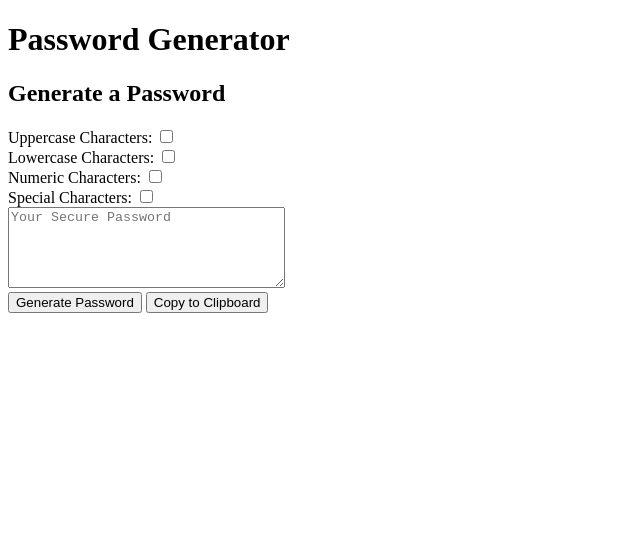
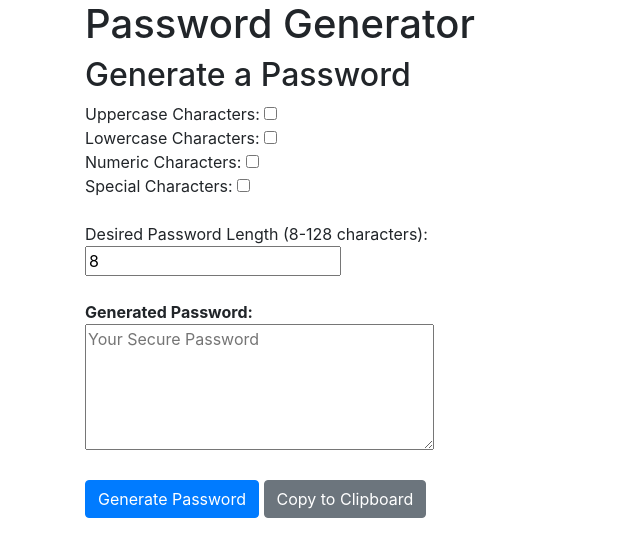
Before and after one commit to moullier/password-generator, a plain HTML site: page index.html in a window 1280 px wide. Shown: the whole page, without its empty margins (0-640 px from the left). Drawn offline with nearby package versions, Linux system fonts and the light colour scheme.

Commit message:
added bootstrap styling

```diff
--- a/index.html
+++ b/index.html
@@ -4,20 +4,31 @@
     <meta charset="UTF-8" />
     <meta name="viewport" content="width=device-width, initial-scale=1.0" />
     <meta http-equiv="X-UA-Compatible" content="ie=edge" />
+    <link rel="stylesheet" href="https://stackpath.bootstrapcdn.com/bootstrap/4.3.1/css/bootstrap.min.css" integrity="sha384-ggOyR0iXCbMQv3Xipma34MD+dH/1fQ784/j6cY/iJTQUOhcWr7x9JvoRxT2MZw1T" crossorigin="anonymous">
+
     <title>Password Generator</title>
   </head>
 
   <body>
-    <header>
+    <div class="container">
+      <div class="row">
+        <div class="col-12">
           <h1>Password Generator</h1>
-    </header>
+        </div>
+      </div>
+
+      <div class="row">
+        <div class="col-12">
           <h2>Generate a Password</h2>
 
           Uppercase Characters: <input type="checkbox" id="UppercaseCheck"><br>
           Lowercase Characters: <input type="checkbox" id="LowercaseCheck"><br>
           Numeric Characters: <input type="checkbox" id="NumericCheck"><br>
-    Special Characters: <input type="checkbox" id="SpecialCheck"><br>
-
+          Special Characters: <input type="checkbox" id="SpecialCheck"><br><br>
+          Desired Password Length (8-128 characters):<br><input type="text" id="passwordLength" value="8">
+          <br>
+          <br>
+          <strong>Generated Password:</strong><br>
           <textarea
             readonly
             id="passwordField"
@@ -27,10 +38,16 @@
             cols="32"
           ></textarea>
           <br>
-    <button id="generate" onclick="masterFunction()">Generate Password</button>
-    <button id="copy" onclick="copyPasswordtoClipboard()">
+
+          <br>
+          <button class="btn btn-primary" id="generate" onclick="masterFunction()">Generate Password</button>
+          <button class="btn btn-secondary" id="copy" onclick="copyPasswordtoClipboard()">
             Copy to Clipboard
           </button>
+        </div>
+      </div>
+    </div>
+
 
     <script>
 
@@ -48,7 +65,7 @@
         var NC = includeNC.checked;
         var SC = includeSC.checked;
 
-        alert(UC + " " + LC + " " + NC + " " + SC);
+        // alert(UC + " " + LC + " " + NC + " " + SC);
 
         //check to insure that at least one checkbox is selected, if not, exits the function
         if(!(UC || LC || NC || SC)){
@@ -60,7 +77,14 @@
         // alert("Include Lowercase: " + LC)
         // alert("Include Numeric: " + NC)
         // alert("Include Special: " + SC)
-        length = getLength();
+        length = getLengthfromText();
+
+        //check if length is valid, if not return
+        if(!(length >= 8 && length <= 128)) {
+          alert("Desired length must be between 8 and 128 characters");
+          return;
+        }
+
 
         password = generatePassword(length, UC, LC, NC, SC);
 
@@ -84,6 +108,16 @@
         }
 
         return length;
+    }
+
+    function getLengthfromText() {
+      var lengthText = document.getElementById("passwordLength");
+
+      var int = parseInt(lengthText.value);
+      console.log("int " + int);
+
+      return int;
+
     }
 
     function generatePassword(length, UC, LC, NC, SC) {
```
Lines whose indentation alone changed are shown as unchanged.
